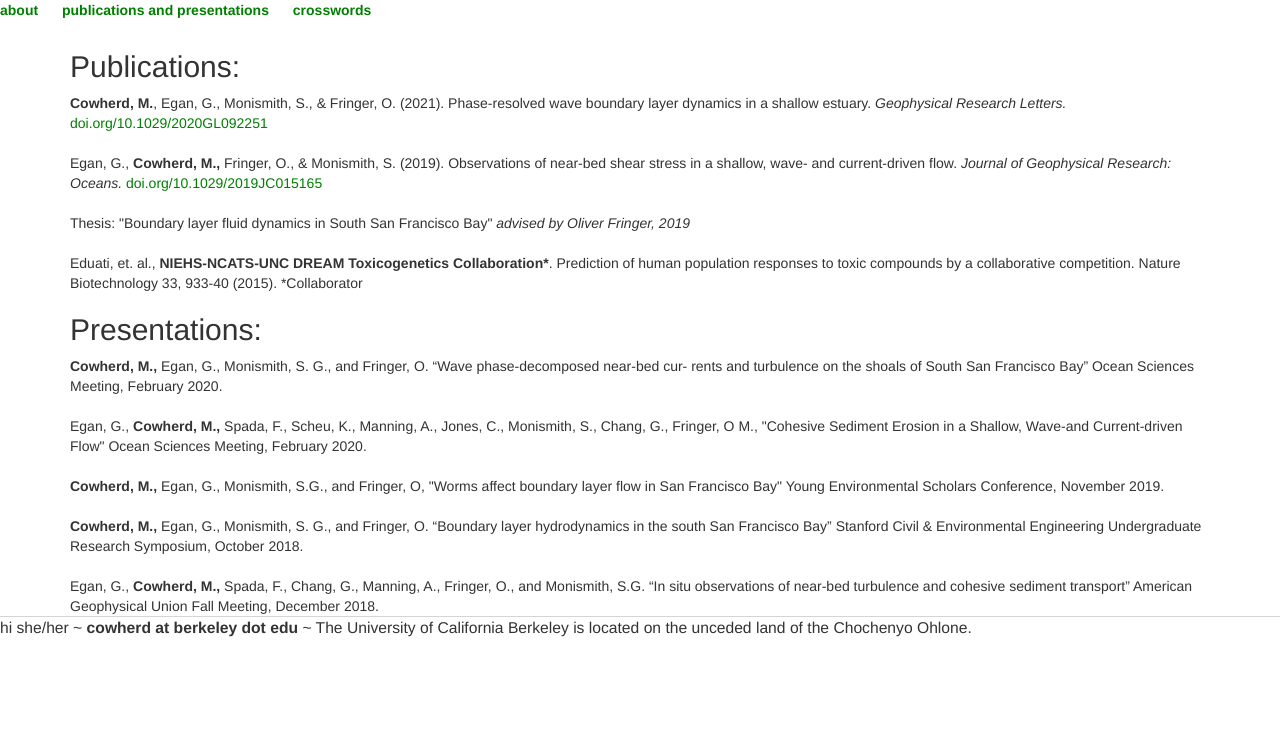
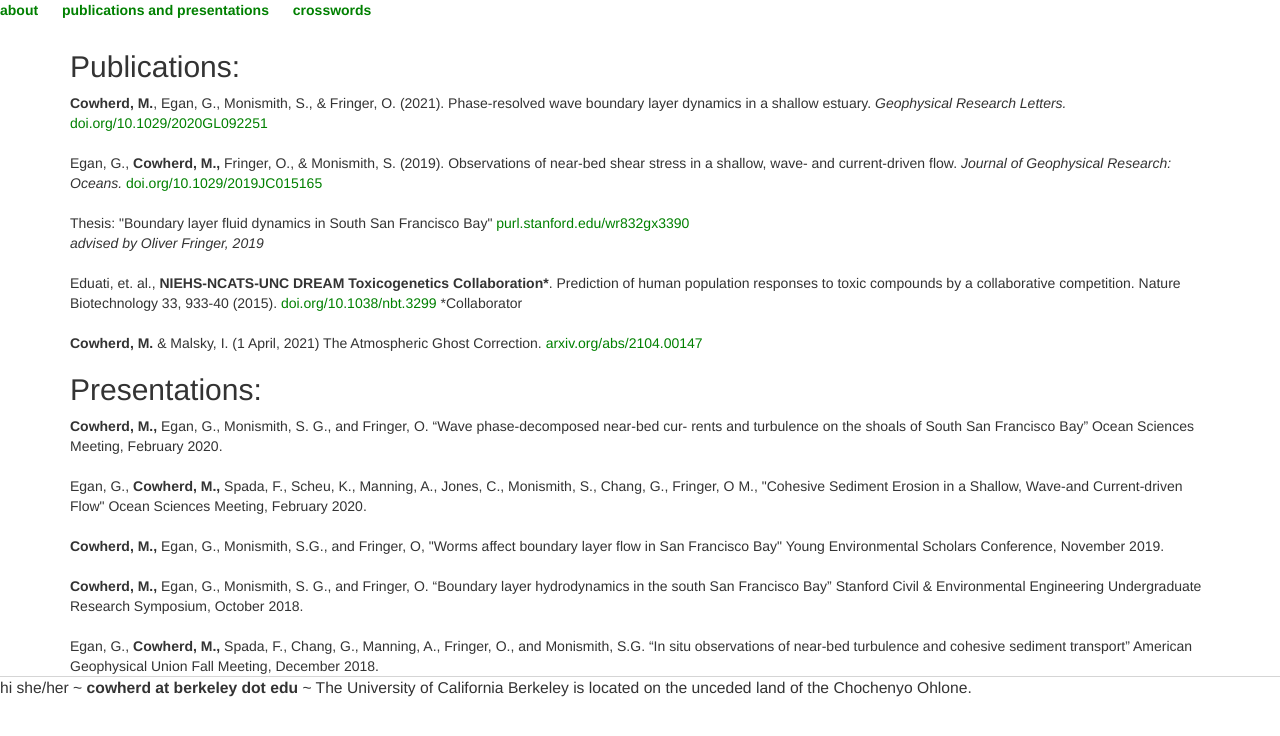
Before and after one commit to mariannecowherd/mariannecowherd.github.io, a Jekyll site: the page built from cv/index.html, in a window 1280 px wide. Shown: the top 736 px of the page. Built offline with Jekyll 4.4.1, drawn with Linux system fonts in a browser that asks for light colours; nearby versions of some CDN libraries.

Commit message:
add ghosts paper

```diff
--- a/cv/index.html
+++ b/cv/index.html
@@ -20,8 +20,10 @@ title: CV
 	<h2>Publications:</h2>
 	<b>Cowherd, M.</b>, Egan, G., Monismith, S., & Fringer, O. (2021). Phase‐resolved wave boundary layer dynamics in a shallow estuary. <i> Geophysical Research Letters. </i> <a href="doi.org/10.1029/2020GL092251">doi.org/10.1029/2020GL092251</a> <br><br>
 	Egan, G., <b>Cowherd, M.,</b> Fringer, O., & Monismith, S. (2019). Observations of near-bed shear stress in a shallow, wave- and current-driven flow. <i>Journal of Geophysical Research: Oceans. </i><a href="doi.org/10.1029/2019JC015165"> doi.org/10.1029/2019JC015165</a> <br><br>
-	Thesis: "Boundary layer fluid dynamics in South San Francisco Bay" <i>advised by Oliver Fringer, 2019</i><br><br>
-	Eduati, et. al., <b>NIEHS-NCATS-UNC DREAM Toxicogenetics Collaboration*</b>. Prediction of human population responses to toxic compounds by a collaborative competition. Nature Biotechnology 33, 933-40 (2015). *Collaborator
+	Thesis: "Boundary layer fluid dynamics in South San Francisco Bay" <a href ="https://purl.stanford.edu/wr832gx3390" > purl.stanford.edu/wr832gx3390</a> <br> <i>advised by Oliver Fringer, 2019</i><br><br>
+	Eduati, et. al., <b>NIEHS-NCATS-UNC DREAM Toxicogenetics Collaboration*</b>. Prediction of human population responses to toxic compounds by a collaborative competition. Nature Biotechnology 33, 933-40 (2015). <a href="https://doi.org/10.1038/nbt.3299"> doi.org/10.1038/nbt.3299</a> *Collaborator <br><br>
+
+	<b>Cowherd, M. </b> & Malsky, I. (1 April, 2021) The Atmospheric Ghost Correction. <a href="https://arxiv.org/abs/2104.00147"> arxiv.org/abs/2104.00147</a>
 	<h2>Presentations:</h2>
 	<b>Cowherd, M.,</b> Egan, G., Monismith, S. G., and Fringer, O. “Wave phase-decomposed near-bed cur- rents and turbulence on the shoals of South San Francisco Bay” Ocean Sciences Meeting, February 2020.<br><br>
 	Egan, G., <b>Cowherd, M., </b> Spada, F., Scheu, K., Manning, A., Jones, C., Monismith, S., Chang, G., Fringer, O M., "Cohesive Sediment Erosion in a Shallow, Wave-and Current-driven Flow" Ocean Sciences Meeting, February 2020.<br><br>
```
